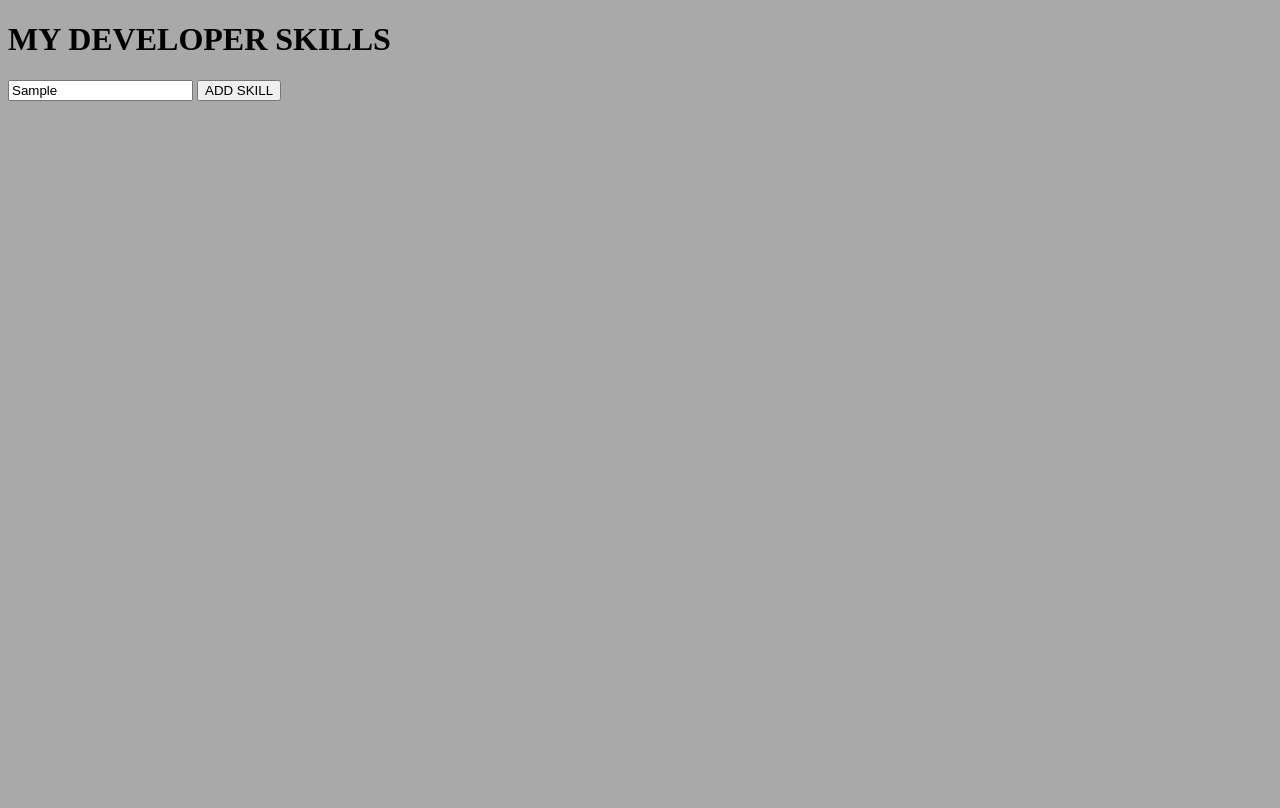
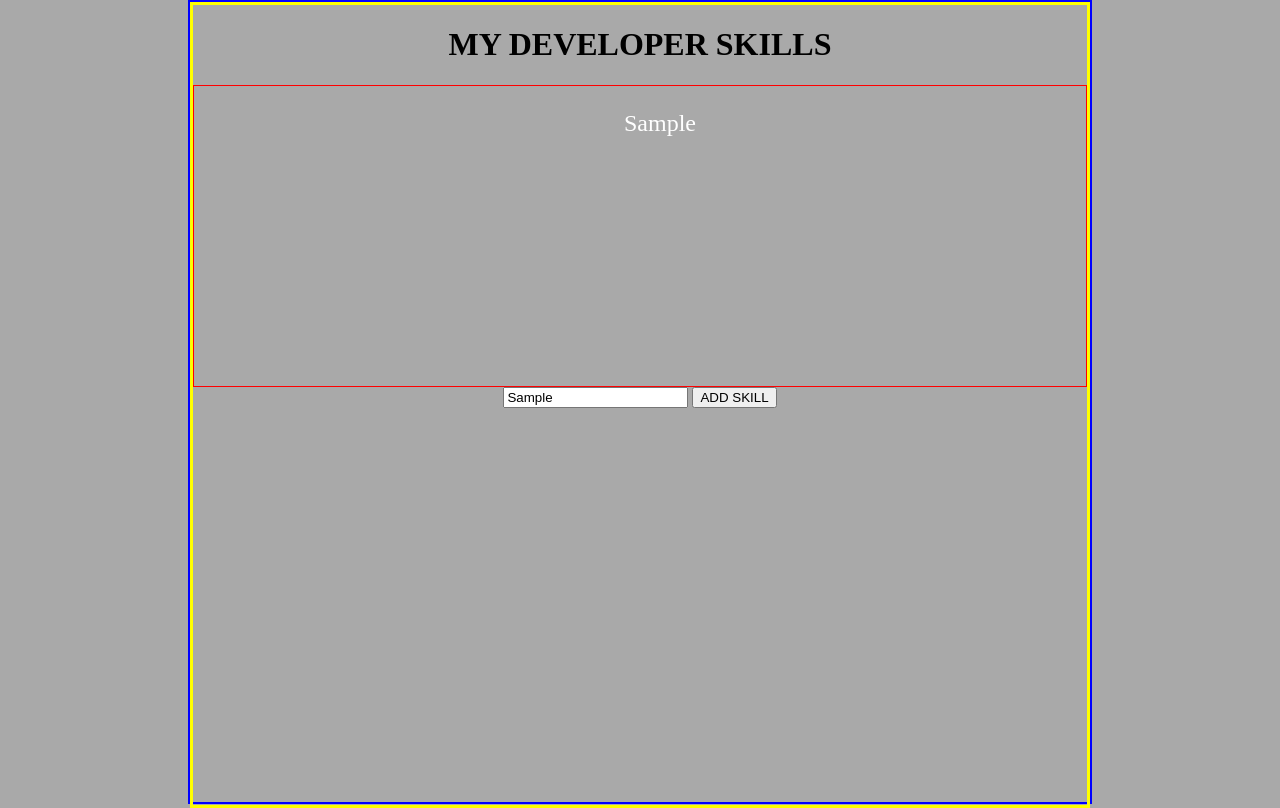
Before and after one commit to kevcoder247/-dev-skills-labv, a plain HTML site: page index.html in a window 1280 px wide. Both pictures are taken after typing "Sample" into the empty fields and a click on the button "ADD SKILL". Drawn offline with nearby package versions, Linux system fonts and the light colour scheme.

Commit message:
js added when button clicked inpu, the text from the input field is added to the skill list

```diff
--- a/css/main.css
+++ b/css/main.css
@@ -1,3 +1,22 @@
 body{
     background-color: darkgrey;
+    width: 900px;
+    height: 100vh;
+    border: 2px solid blue;
+    margin: 0 auto;
 }
+#cointainer{
+ text-align: center;
+ border: 3px solid yellow;
+ height: 100vh;
+
+}
+.skillSection{
+    border: 1px solid red;
+    height: 300px;
+    font-size: 1.5rem;
+}
+.skillList{
+    color: white;
+    list-style: none;
+}
--- a/index.html
+++ b/index.html
@@ -16,7 +16,12 @@ crossorigin="anonymous"
 </head>
 <body>
     <div id="cointainer">
-        <h1>MY DEVELOPER SKILLS</h1>
+        <h1 class="heading">MY DEVELOPER SKILLS</h1>
+        <div class="skillSection">
+            <ul class="skillList">
+
+            </ul>
+        </div>
         <input class="input" type="text">
         <button class="button">ADD SKILL</button>
     </div>
--- a/js/script.js
+++ b/js/script.js
@@ -1,12 +1,21 @@
-//Makes sure no skills appear when page is first loaded
-//when something is entered in the input prepend it to the when button is clicked
-//remove a skill when clicked
+//Change the text of the h1 to the given string in new H1
+// const newH1 = 'This is the new H1';
+// $('.heading').text(newH1);
+
+//change the text of h1 to a p tag
+// $('.heading').html('<p>this is now a paragraph</p>')
+
+//changes p to a new paragraph
+// $('.newSkill').html('<p>CODER</p')
 
 
-
-//when button clicked console.log the text from the input field
+//when button clicked log what was typed in the input and change P element
 $('.button').click(function(){
-    const input = $('.input').val();
-    $('.cointainer').html(`<p>${input}</p>`)
+    //take what is typed in the input feild and save it to the input variable
+    let input = $('.input').val();
     console.log(input)
-})
+    //create a variable new skill and append it to the ul when button clicked
+    const $newSkill = $(`<li>${input}</li>`);
+    $('.skillList').append($newSkill);
+    input = '';
+});
```
Also changed, not shown: 1 other file.
